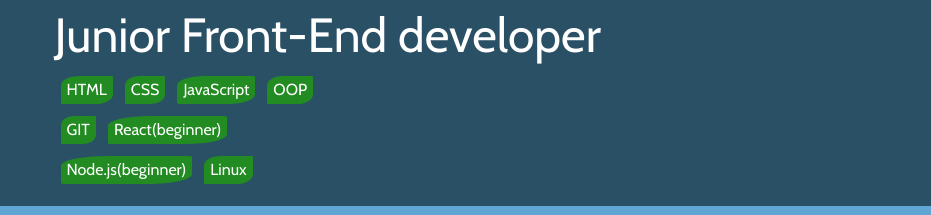
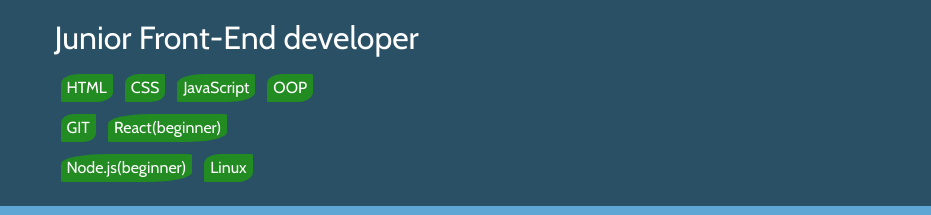
Before and after one commit to multicalor/resume, a plain HTML site: page index.html in a window 1280 px wide. Shown: the top 215 px of the page, 349-1280 px from the left. Drawn offline with nearby package versions, Linux system fonts and the light colour scheme.

Commit message:
fix html

```diff
--- a/css/main.scss
+++ b/css/main.scss
@@ -43,8 +43,8 @@ A {
     }
     .header-info {
         .specialization{
-            font-size: 3rem;
-            margin: 2% 0% 2% 0%;
+            font-size: 2rem;
+            margin: 6% 0% 4% 0%;
         }
         .skills {
             display: flex;
```
Also changed, not shown: css/main.css.
